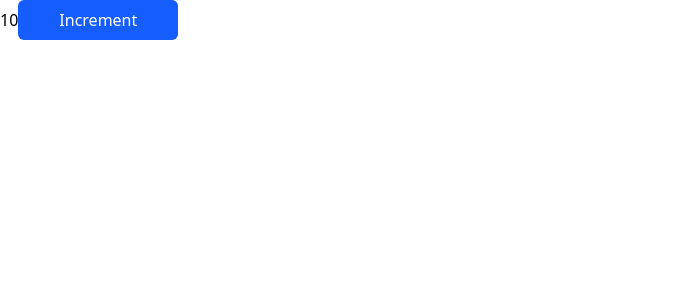
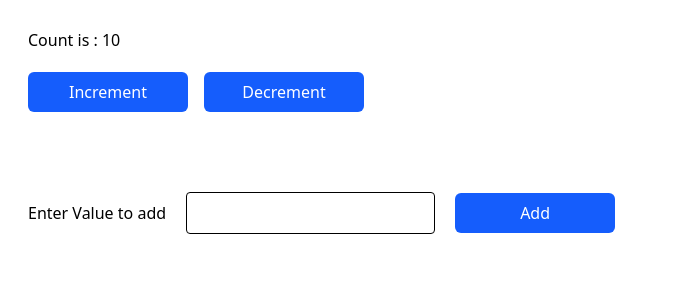
Before and after one commit to MERN-Bootcamp-2025/mb-learning, a React (Vite) app in the folder react/comps-app/: page / in a window 1280 px wide. Shown: the top 300 px of the page, without its empty margins (0-676 px from the left). Built offline with nearby package versions, Linux system fonts and the light colour scheme.

Commit message:
Implemented useReducer in CounterPage- increment, decrement and value added to the current count.

```diff
--- a/react/comps-app/src/pages/CounterPage.jsx
+++ b/react/comps-app/src/pages/CounterPage.jsx
@@ -1,25 +1,130 @@
-import React from 'react'
+import React from "react";
 // import { useEffect } from 'react';
 // import { useState } from 'react';
-import Button from '../components/Button';
-import useCounter from '../hooks/use-counter';
+import Button from "../components/Button";
+// import useCounter from '../hooks/use-counter';
+// import { useState } from 'react';
+import { useReducer } from "react";
 
+const INCREMENT = "increment";
+const DECREMENT = "decrement";
+const SET_VALUE_TO_ADD = "value-to-add";
+const ADD_VALUE_TO_COUNT = "add-value-to-count";
 
+const reducer = (state, action) => {
+  switch (action.type) {
+    case INCREMENT:
+      return {
+        ...state,
+        count: state.count + 1,
+      };
 
-const CounterPage = ({initialCount}) => {
-    //2. figure out the non-jsx code realted to that state
-    //3. cut them and paste them in the funtion defined above
+    case DECREMENT:
+      return {
+        ...state,
+        count: state.count - 1,
+      };
 
+    case ADD_VALUE_TO_COUNT:
+        return{
+            ...state,
+            count: state.count + state.valueToAdd,
+            valueToAdd: 0
+        }
 
-    //5. call the above "custom hook" and destructure all the variables you need
-    //6. aslso pass the variables that your custom hook needs in the argument
-    const {count, increment} = useCounter(initialCount);
+    case SET_VALUE_TO_ADD:
+      return {
+        ...state,
+        valueToAdd: action.payload,
+      };
+    default:
+      throw new Error("unexpected actionType: " + action.type);
+  }
+
+  //   if (action.type === INCREMENT) {
+  //   }
+  //   if (action.type === DECREMENT) {
+  //   }
+  //   if (action.type === SET_VALUE_TO_ADD) {
+  //     return {
+  //       ...state,
+  //       valueToAdd: action.payload,
+  //     };
+  //   }
+//   return state;
+};
+
+const CounterPage = ({ initialCount }) => {
+  //2. figure out the non-jsx code realted to that state
+  //3. cut them and paste them in the funtion defined above
+
+  //5. call the above "custom hook" and destructure all the variables you need
+  //6. aslso pass the variables that your custom hook needs in the argument
+  // const {count, increment} = useCounter(initialCount);
+
+  // const [count, setCount] = useState(initialCount);
+  // const [valueToAdd, setValueToAdd] = useState();
+
+  const [state, dispatch] = useReducer(reducer, {
+    count: initialCount,
+    valueToAdd: 0,
+  });
+
+  const increment = () => {
+    dispatch({
+      type: INCREMENT,
+    });
+  };
+
+  const decrement = () => {
+    dispatch({
+      type: DECREMENT,
+    });
+  };
+
+  const handleSubmit = (e) => {
+    e.preventDefault();
+    dispatch({
+        type: ADD_VALUE_TO_COUNT,
+    });
+  };
+
+  const handleChange = (e) => {
+    const value = parseInt(e.target.value) || 0;
+    // console.log(typeof value)
+
+    dispatch({
+      type: SET_VALUE_TO_ADD,
+      payload: value,
+    });
+};
+// console.log(state);
+
   return (
-    <div>
-        {count}
-        <Button onClick={increment} >Increment</Button>
+    <div className="flex flex-col m-7 gap-5">
+      <h1>Count is : {state.count}</h1>
+      <div className="flex flex-row gap-4">
+        <Button onClick={increment} primary>
+          Increment
+        </Button>
+        <Button onClick={decrement} primary>
+          Decrement
+        </Button>
+      </div>
+      <form>
+        <label>Enter Value to add</label>
+        <input
+          type="number"
+          className="p-2 m-5 border border-black rounded"
+          onChange={handleChange}
+          value={state.valueToAdd || ""}
+        />
+        <Button onClick={handleSubmit} primary>
+          Add
+        </Button>
+      </form>
     </div>
-  )
-}
+  );
+};
 
-export default CounterPage
+export default CounterPage;
```
